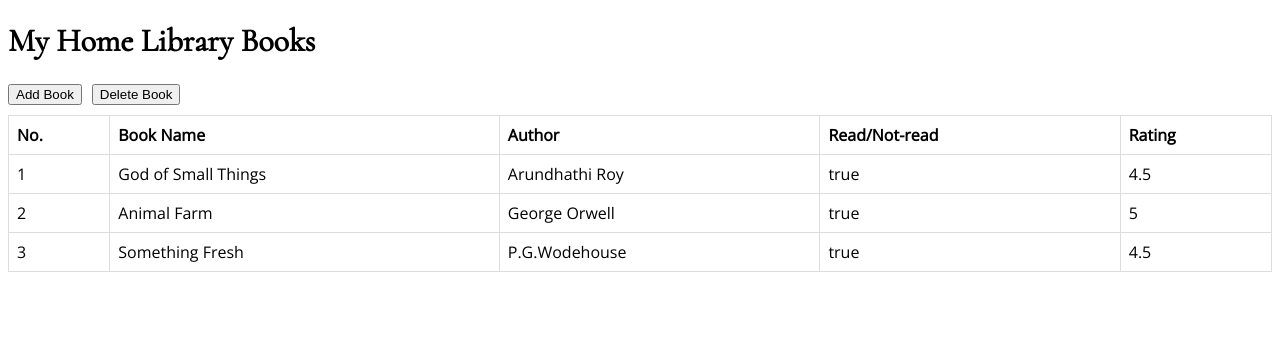
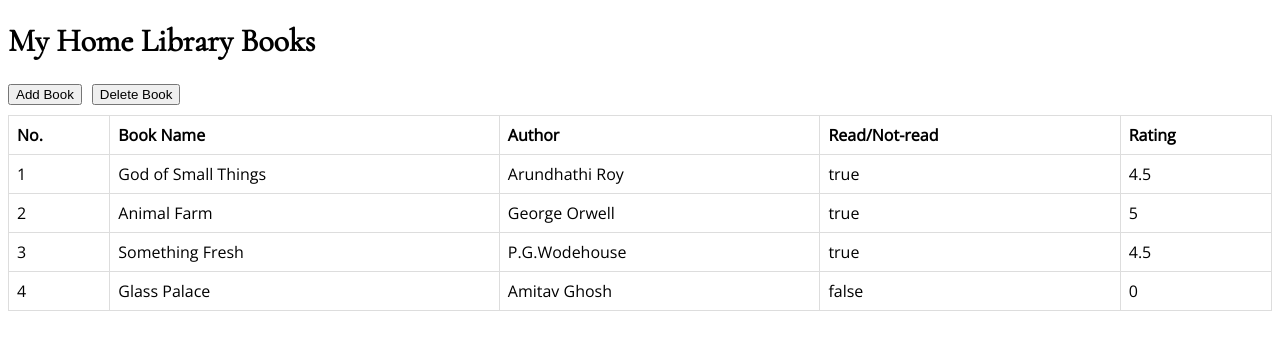
Before and after one commit to samkcdev/home-library-book-tracker, an Angular app: page / in a window 1280 px wide. Shown: the top 350 px of the page. Built offline with nearby package versions, Linux system fonts and the light colour scheme.

Commit message:
Crating service for leaner code and component comminication

```diff
--- a/src/app/book-table/book-table.component.ts
+++ b/src/app/book-table/book-table.component.ts
@@ -1,5 +1,6 @@
-import { Component, OnInit, EventEmitter, Output } from "@angular/core";
+import { Component, OnInit } from "@angular/core";
 import { BookTable } from "../shared/book-table.model";
+import { BookService } from "../book.service";
 
 @Component({
   selector: "app-book-table",
@@ -9,17 +10,15 @@ import { BookTable } from "../shared/book-table.model";
 export class BookTableComponent implements OnInit {
   showForm = false;
 
-  tableData: BookTable[] = [
-    new BookTable(1, "God of Small Things", "Arundhathi Roy", true, 4.5),
-    new BookTable(2, "Animal Farm", "George Orwell", true, 5),
-    new BookTable(3, "Something Fresh", "P.G.Wodehouse", true, 4.5)
-  ];
+  tableData: BookTable[] = [];
 
-  @Output() showBookDetail = new EventEmitter<BookTable>();
+  // @Output() showBookDetail = new EventEmitter<BookTable>();
 
-  constructor() {}
+  constructor(private bookservices: BookService) {}
 
-  ngOnInit() {}
+  ngOnInit() {
+    this.tableData = this.bookservices.tableData;
+  }
 
   onAddForm() {
     this.showForm = true;
@@ -29,6 +28,6 @@ export class BookTableComponent implements OnInit {
   }
 
   onBookDetail(tableData: BookTable) {
-    this.showBookDetail.emit(tableData);
+    this.bookservices.bookDetails.emit(tableData);
   }
 }
--- /dev/null
+++ b/src/app/book.service.ts
@@ -0,0 +1,12 @@
+import { EventEmitter } from "@angular/core";
+import { BookTable } from "./shared/book-table.model";
+
+export class BookService {
+  bookDetails = new EventEmitter<BookTable>();
+  tableData: BookTable[] = [
+    new BookTable(1, "God of Small Things", "Arundhathi Roy", true, 4.5),
+    new BookTable(2, "Animal Farm", "George Orwell", true, 5),
+    new BookTable(3, "Something Fresh", "P.G.Wodehouse", true, 4.5),
+    new BookTable(4, "Glass Palace", "Amitav Ghosh", false, 0)
+  ];
+}
```
Also changed, not shown: src/app/app.module.ts (+10 -15 lines).
